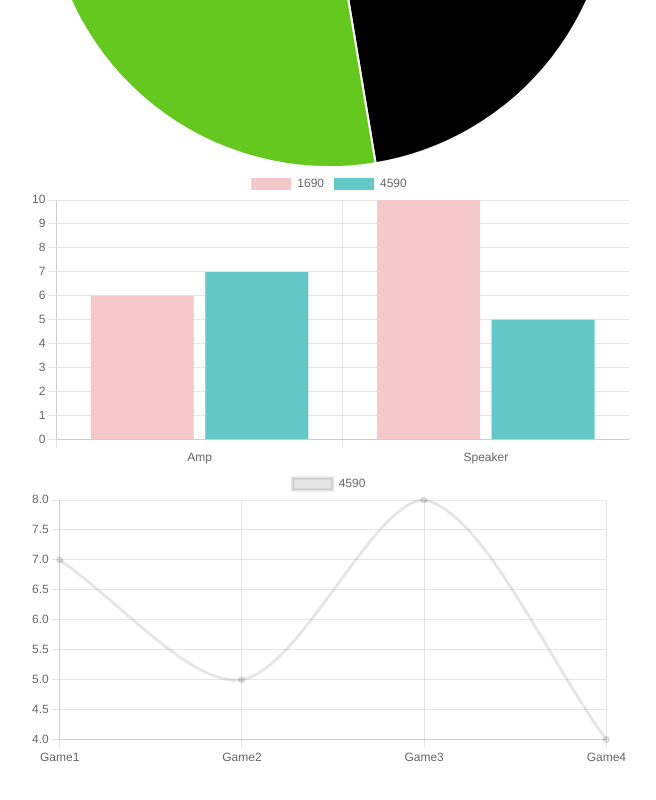
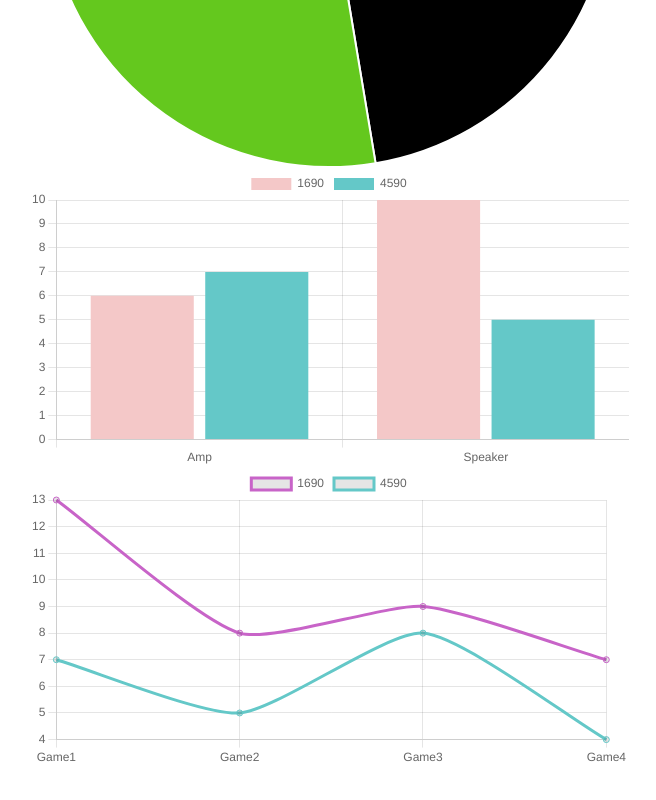
Before and after one commit to GreenBlitz/Scouting2024, a React (Vite) app: page / in a window 1280 px wide. Shown: the part 1770-2570 px from the top of the page, without its empty margins (211-867 px from the left). Built offline with nearby package versions, Linux system fonts and the light colour scheme.

Commit message:
Yoni - niced it up

```diff
--- a/src/strategy/LineChart.tsx
+++ b/src/strategy/LineChart.tsx
@@ -15,7 +15,8 @@ const LineChart: React.FC<LineChartProps> = ({ dataSets }) => {
     datasets: Object.entries(dataSets).map(([dataSetName, dataSetValue]) => {
       return {
         label: dataSetName,
-        tension: 0.3,
+        borderColor: dataSetValue[0],
+        tension: 0.2,
         data: Object.values(dataSetValue[1]),
       };
     }),
--- a/src/strategy/StrategyApp.tsx
+++ b/src/strategy/StrategyApp.tsx
@@ -66,6 +66,15 @@ const StrategyApp: React.FC<StrategyAppProps> = () => {
               Game4: 4,
             },
           ],
+          1690: [
+            "rgb(200,100,200)",
+            {
+              Game1: 13,
+              Game2: 8,
+              Game3: 9,
+              Game4: 7,
+            },
+          ],
         }}
       />
     </>
```
